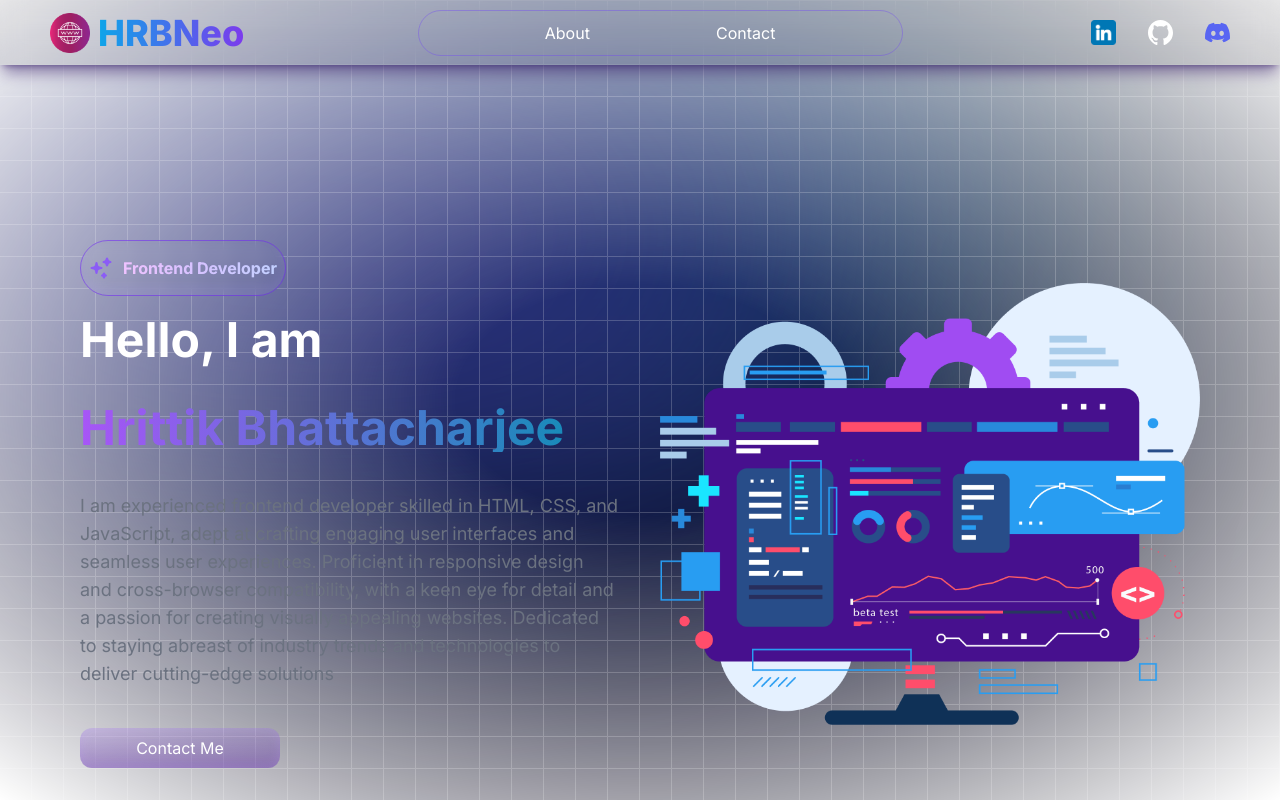
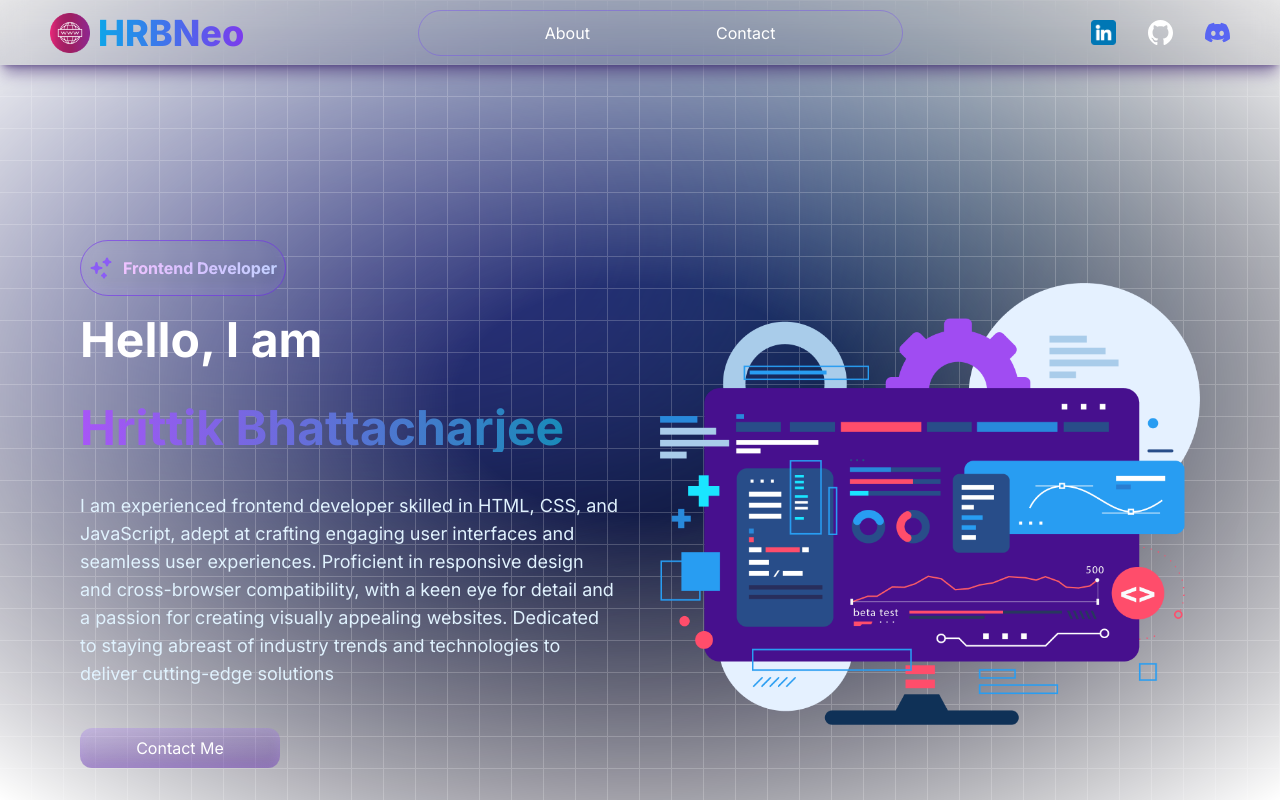
Before and after one commit to BhattacharjiHRB/portfolio-app, a Next.js app: page / in a window 1280 px wide. Built offline with nearby package versions, Linux system fonts and the light colour scheme.

Commit message:
text color changed

```diff
--- a/components/sub/HeroContent.tsx
+++ b/components/sub/HeroContent.tsx
@@ -29,7 +29,7 @@ const HeroContent = () => {
         </motion.div>
         <motion.p
             variants={slideInFromLeft(1.5)}
-            className='text-sm md:text-lg text-gray-500 my-5 max-w-[600px]'
+            className='text-sm md:text-lg text-sky-100 my-5 max-w-[600px]'
         >
 
            I am experienced frontend developer skilled in HTML, CSS, and JavaScript, adept at crafting engaging user interfaces and seamless user experiences. Proficient in responsive design and cross-browser compatibility, with a keen eye for detail and a passion for creating visually appealing websites. Dedicated to staying abreast of industry trends and technologies to deliver cutting-edge solutions
```
